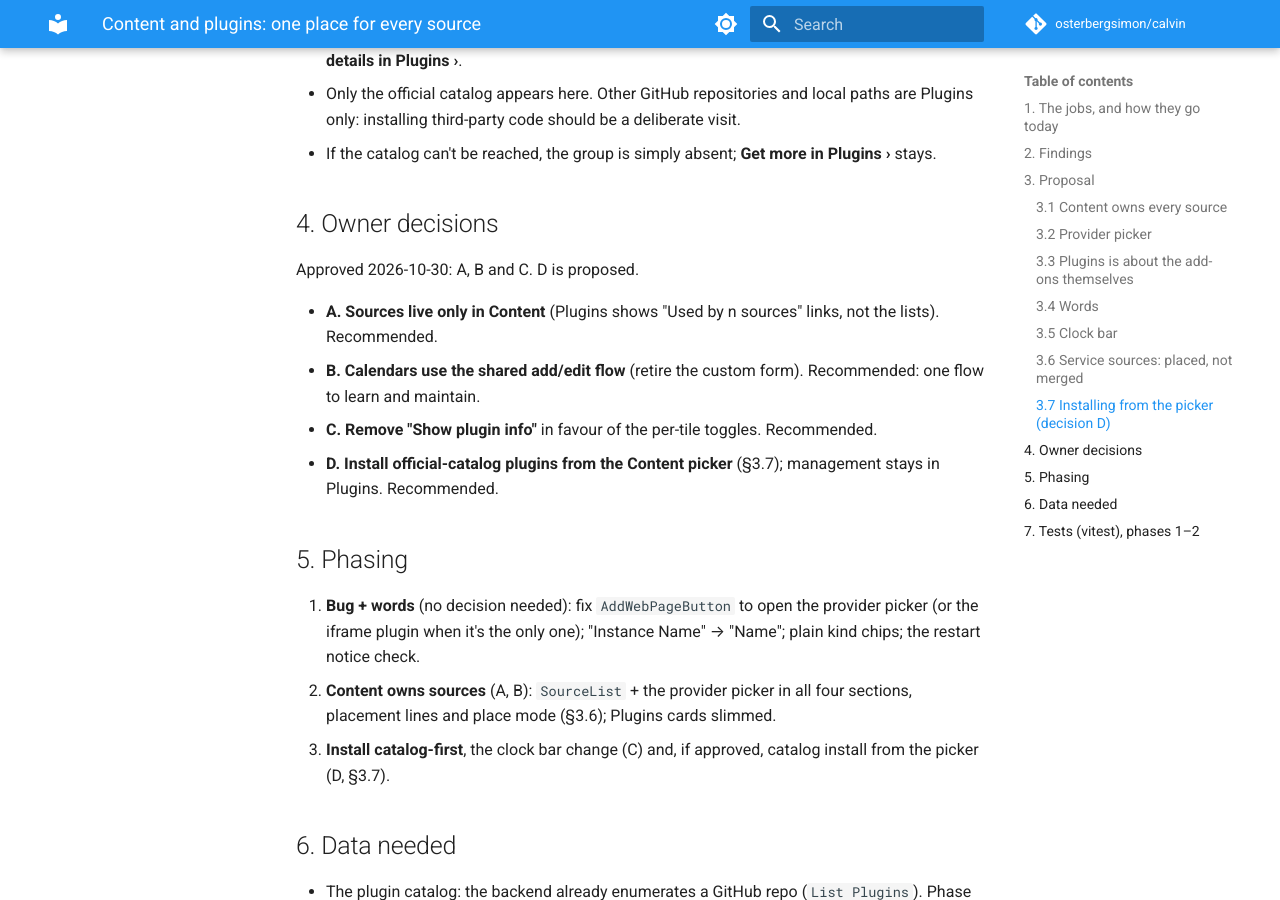
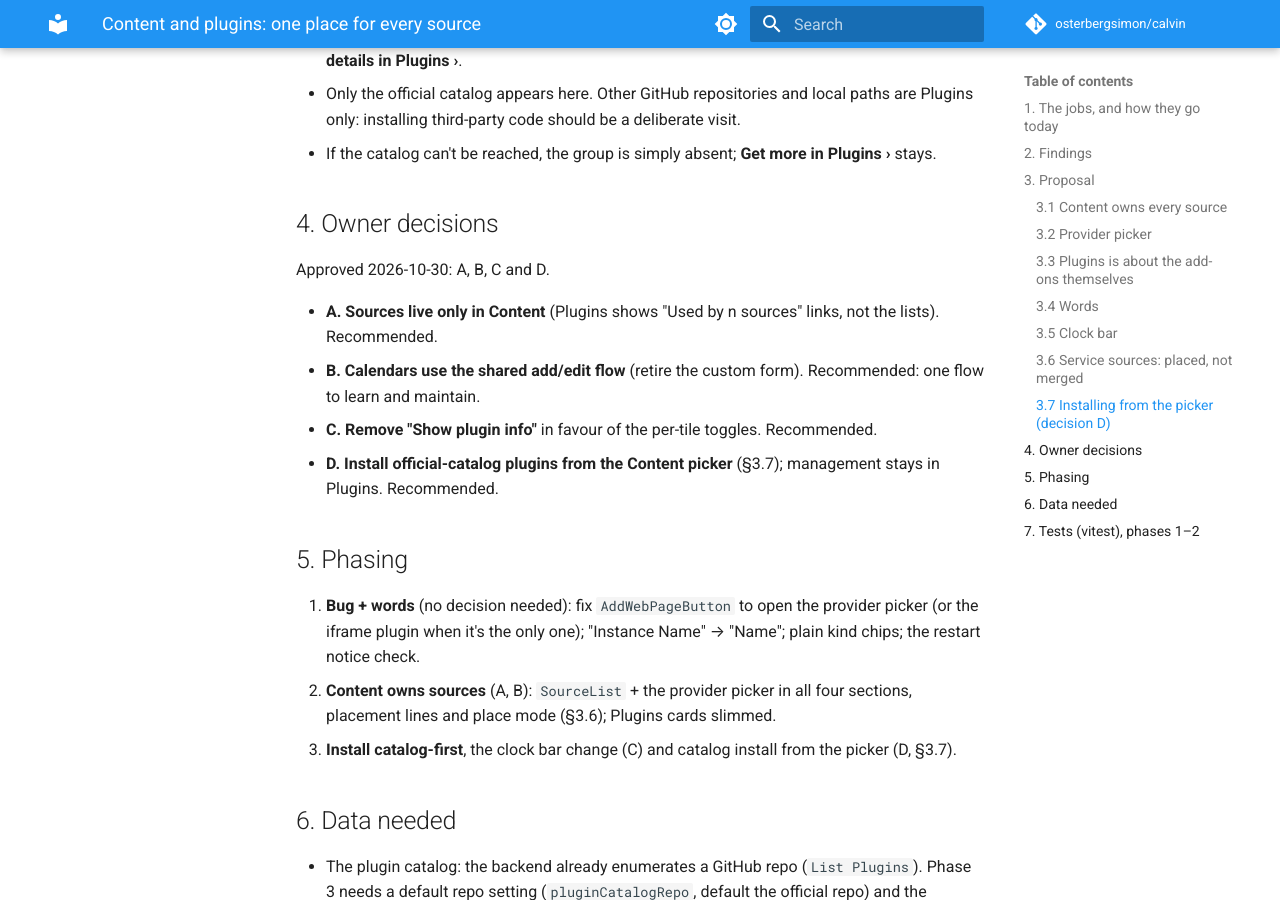
Before and after one commit to osterbergsimon/calvin, an MkDocs documentation site: the page built from docs/design/2026-10-30-content-and-plugins.md, in a window 1280 px wide and 900 px high, scrolled down 4777 px. Built offline with MkDocs 1.6.1 and Material for MkDocs 9.7.7, drawn with Linux system fonts in a browser that asks for light colours; comment, search, counter and statistics services are not loaded.

Commit message:
docs(design): record decision D approved

```diff
--- a/docs/design/2026-10-30-content-and-plugins.md
+++ b/docs/design/2026-10-30-content-and-plugins.md
@@ -169,7 +169,7 @@ another category":
 
 ## 4. Owner decisions
 
-Approved 2026-10-30: A, B and C. D is proposed.
+Approved 2026-10-30: A, B, C and D.
 
 - **A. Sources live only in Content** (Plugins shows "Used by n sources" links, not the lists). Recommended.
 - **B. Calendars use the shared add/edit flow** (retire the custom form). Recommended: one flow to learn and maintain.
@@ -182,7 +182,7 @@ Approved 2026-10-30: A, B and C. D is proposed.
    when it's the only one); "Instance Name" → "Name"; plain kind chips; the restart notice check.
 2. **Content owns sources** (A, B): `SourceList` + the provider picker in all four sections, placement lines and
    place mode (§3.6); Plugins cards slimmed.
-3. **Install catalog-first**, the clock bar change (C) and, if approved, catalog install from the picker (D, §3.7).
+3. **Install catalog-first**, the clock bar change (C) and catalog install from the picker (D, §3.7).
 
 ## 6. Data needed
 
```
